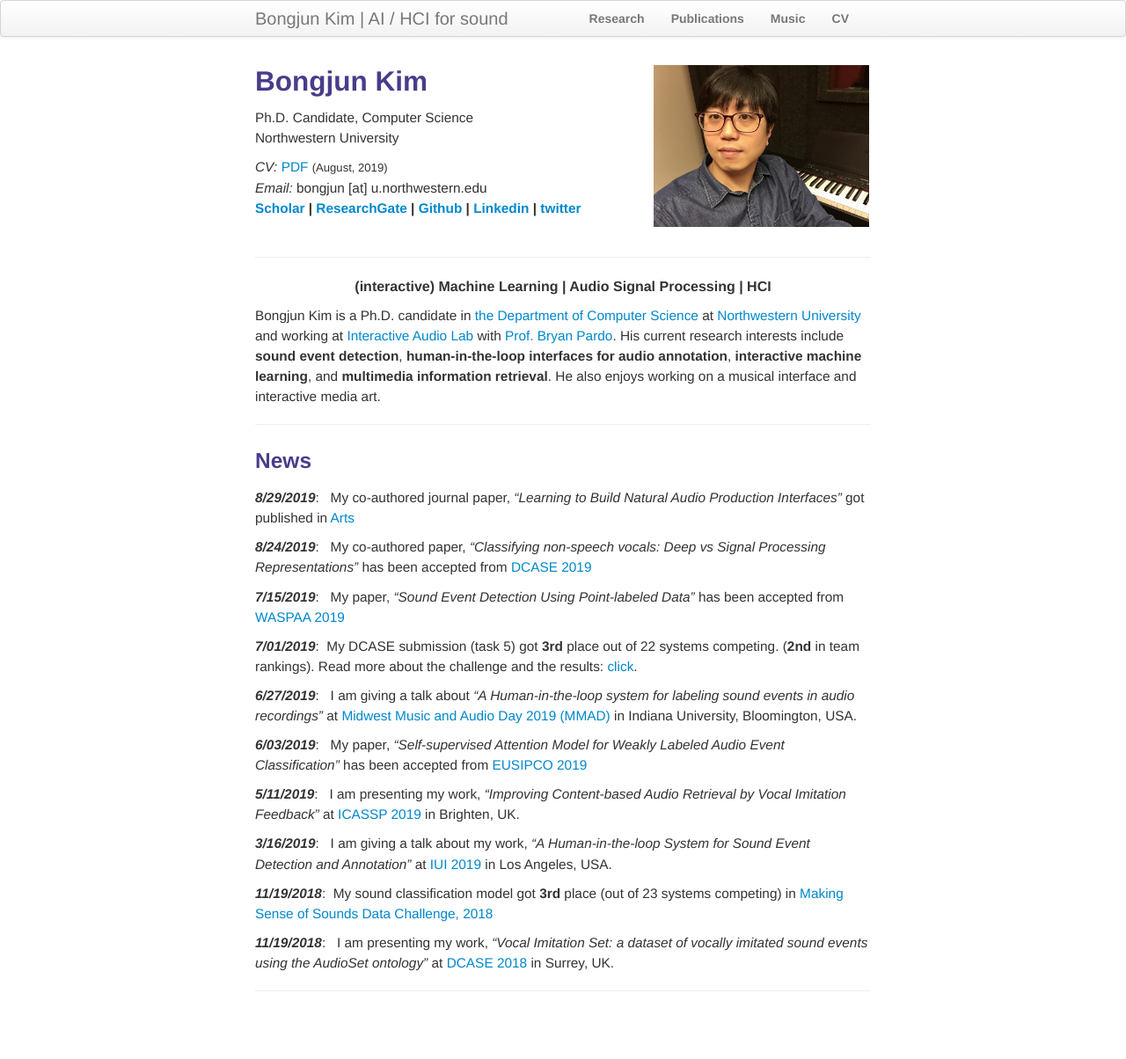
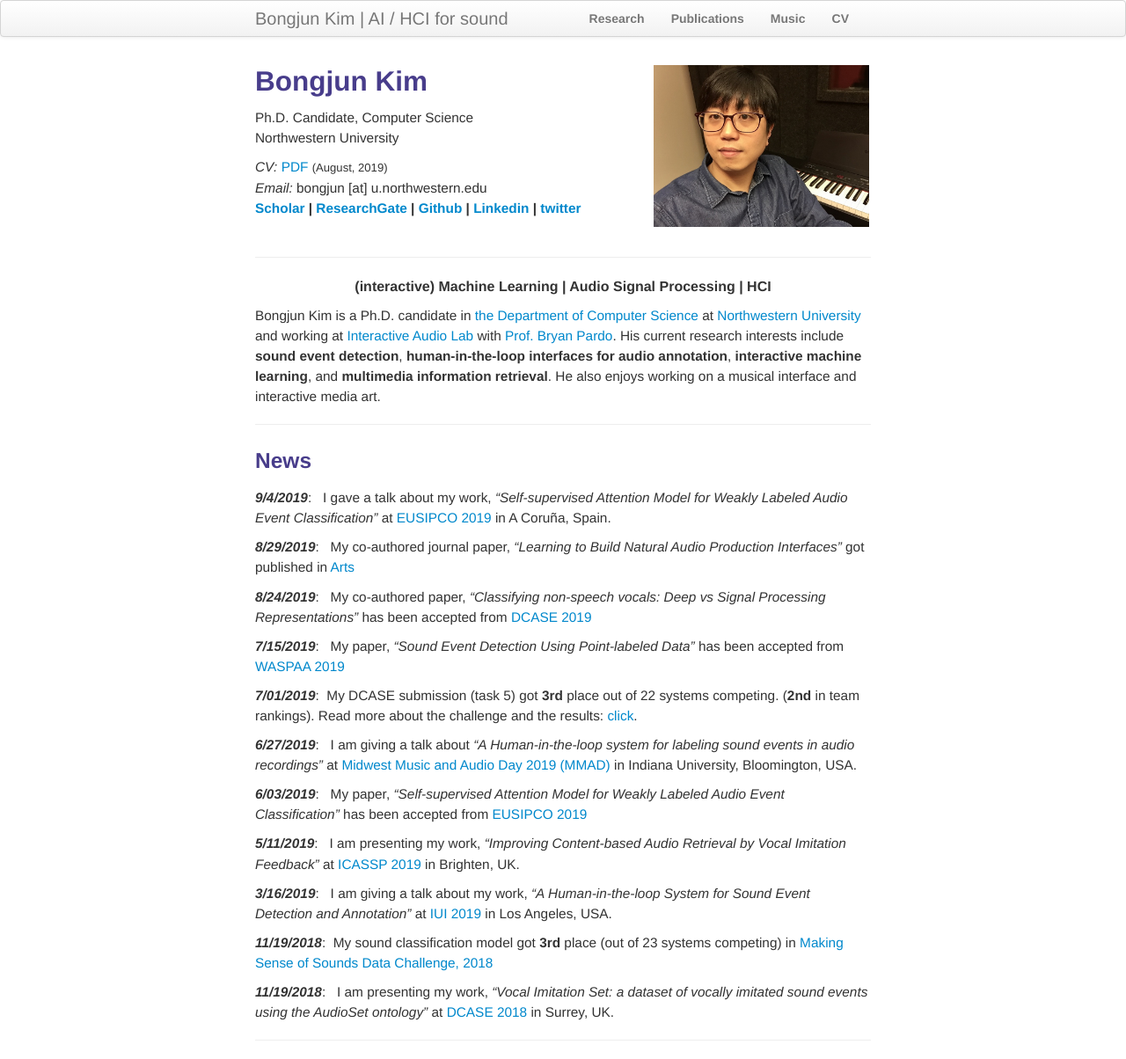
Before and after one commit to bongjun/bongjun.github.io, a Jekyll site: the page built from index.md, in a window 1280 px wide. Shown: the whole page at 88% size. Built offline with Jekyll 4.4.1, drawn with Linux system fonts in a browser that asks for light colours; before the commit the page ends 1148 px from its top, so only the background shows below that.

Commit message:
Update index.md

```diff
--- a/index.md
+++ b/index.md
@@ -38,6 +38,8 @@ Bongjun Kim is a Ph.D. candidate in [the Department of Computer Science](https:/
 <hr>
 
 ### News
+***9/4/2019***:&nbsp;&nbsp; I gave a talk about my work, *"Self-supervised Attention Model for Weakly Labeled Audio Event Classification"* at [EUSIPCO 2019](http://eusipco2019.org/) in A Coruña, Spain.
+
 ***8/29/2019***:&nbsp;&nbsp; My co-authored journal paper, *"Learning to Build Natural Audio Production Interfaces"* got published in [Arts](https://www.mdpi.com/2076-0752/8/3/110/htm)
 
 ***8/24/2019***:&nbsp;&nbsp; My co-authored paper, *"Classifying non-speech vocals: Deep vs Signal Processing Representations"* has been accepted from [DCASE 2019](http://dcase.community/workshop2019/)
```
